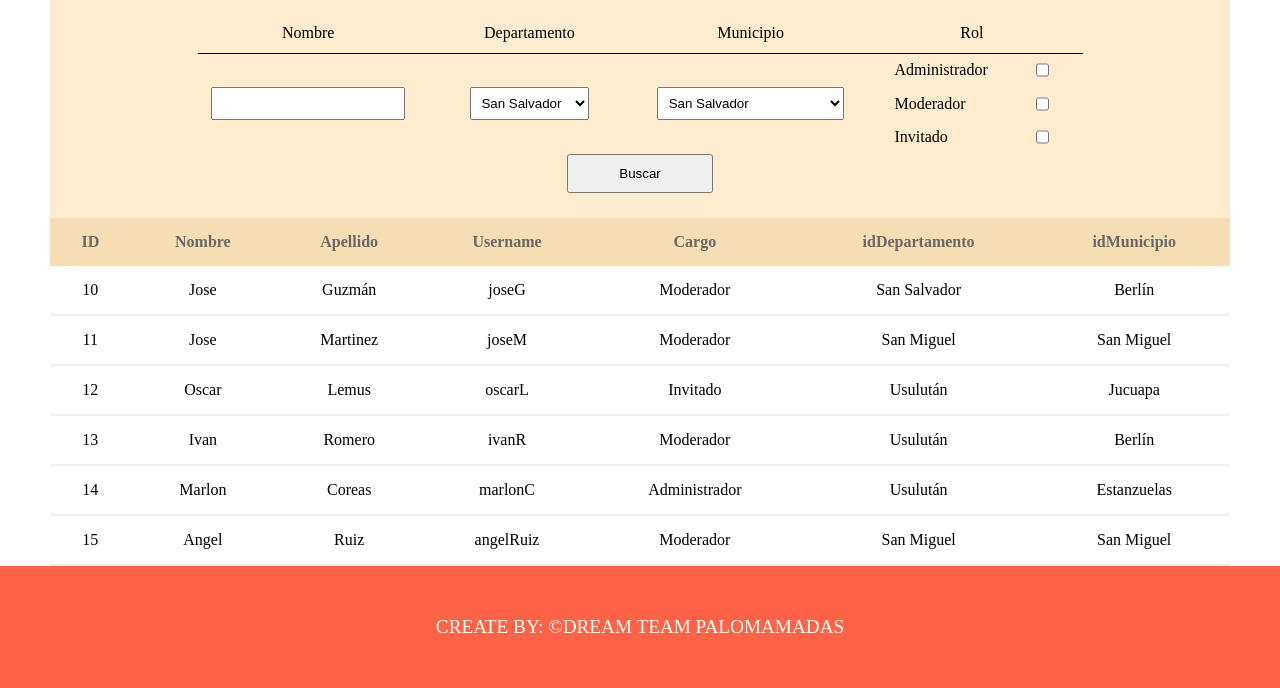
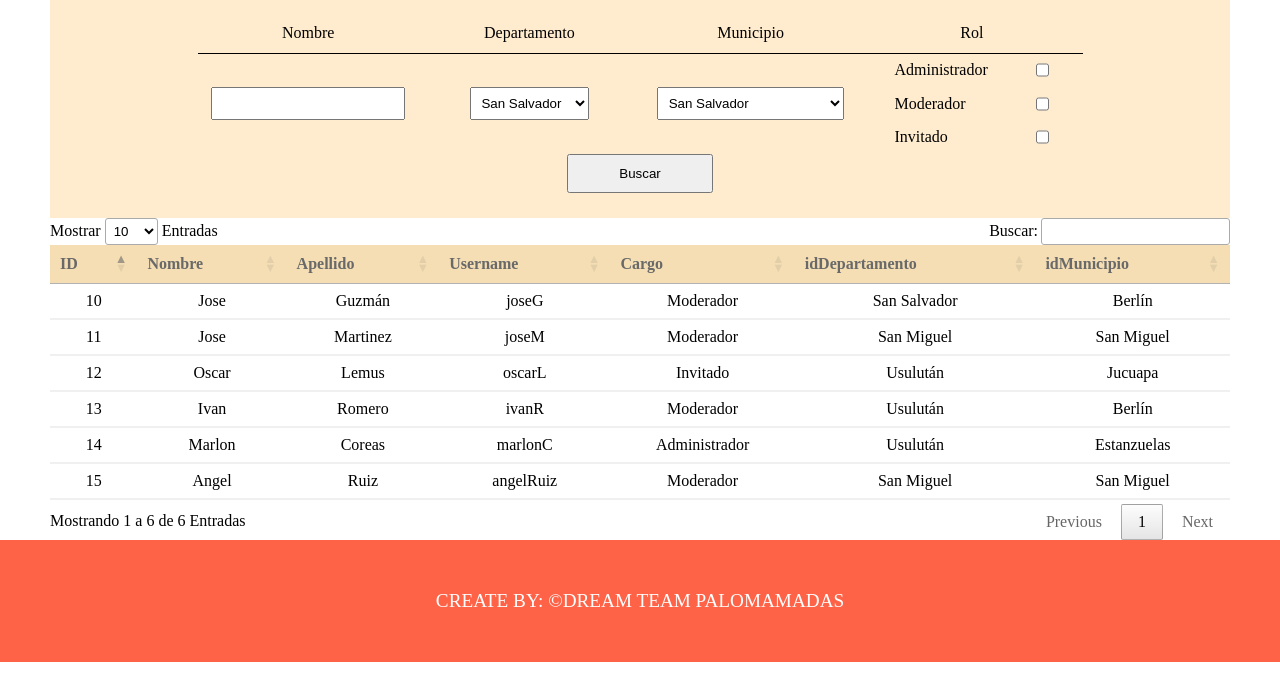
Before and after one commit to CoreasMarlon/Tarea3-TPI, a PHP site: page /Tarea3-TPI/ in a window 1280 px wide. Shown: the part 193-881 px from the top of the page. After the commit the page ends 855 px from the top, so only its background shows below. Run offline with PHP 8.4, Linux system fonts and the light colour scheme; data comes from the database, SQL or seed files in the repository; some libraries are stand-ins or nearby versions.

Commit message:
Tabla Adaptada con Datatable

```diff
--- a/assets/js/main.js
+++ b/assets/js/main.js
@@ -2,4 +2,22 @@ $(document).ready(function () {
     $('#menu').click(function (e) {
         $('#menuOpcion').toggleClass('Ocultar');
     });
+
+    // tbl_usuarios
+    $('#tbl_usuarios').DataTable({
+        language: {
+            "decimal": "",
+            "emptyTable": "No hay información",
+            "info": "Mostrando _START_ a _END_ de _TOTAL_ Entradas",
+            "infoEmpty": "Mostrando 0 to 0 of 0 Entradas",
+            "infoFiltered": "(Filtrado de _MAX_ total entradas)",
+            "infoPostFix": "",
+            "thousands": ",",
+            "lengthMenu": "Mostrar _MENU_ Entradas",
+            "loadingRecords": "Cargando...",
+            "processing": "Procesando...",
+            "search": "Buscar:",
+            "zeroRecords": "Sin resultados encontrados",
+        }
+    })
 });
--- a/views/footer.php
+++ b/views/footer.php
@@ -3,6 +3,7 @@
             <p>CREATE BY: &copyDREAM TEAM PALOMAMADAS</p>
         </footer>
     <script src="https://code.jquery.com/jquery-3.5.1.slim.min.js" integrity="sha384-DfXdz2htPH0lsSSs5nCTpuj/zy4C+OGpamoFVy38MVBnE+IbbVYUew+OrCXaRkfj" crossorigin="anonymous"></script>
+    <script type="text/javascript" charset="utf8" src="https://cdn.datatables.net/1.10.22/js/jquery.dataTables.js"></script>
     <script src="<?= BASE_DIR ?>assets/js/main.js"></script>
     <script src="<?= BASE_DIR ?>assets/js/select.js"></script>
 </body>
--- a/views/header.php
+++ b/views/header.php
@@ -5,6 +5,7 @@
     <meta charset="UTF-8">
     <meta name="viewport" content="width=device-width, initial-scale=1.0">
     <title>Document</title>
+    <link rel="stylesheet" type="text/css" href="https://cdn.datatables.net/1.10.22/css/jquery.dataTables.css">
     <link rel="stylesheet" href="<?= BASE_DIR ?>assets/css/style.css">
 </head>
 
@@ -20,7 +21,7 @@
 
             <form action="<?= BASE_DIR ?>Home/showHome" method="post">
                 <label for="">Order by: </label>
-                <select name="miSelect">
+                <select name="ordenamiento">
                     <option value="value1">Nombre</option>
                     <option value="value2">Nombre (DESC)</option>
                     <option value="value3">Departamento</option>
--- a/views/usuarios.php
+++ b/views/usuarios.php
@@ -58,7 +58,7 @@
         </div>
     </div>
 
-    <table class="tabla tabla-outline-red">
+    <table class="tabla tabla-outline-red" id="tbl_usuarios">
         <thead>
             <tr>
                 <th scope="col">ID</th>
```
